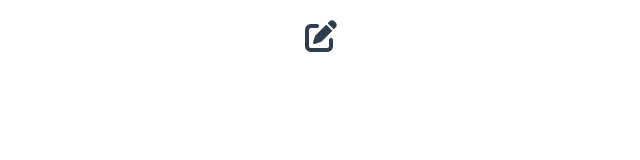
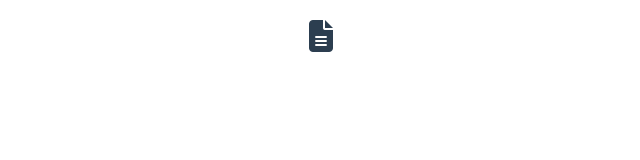
Before and after one commit to wurde/formlight, a Vue app in the folder client/: page / in a window 1280 px wide. Shown: the top 160 px of the page, without its empty margins (319-959 px from the left). Built offline with nearby package versions, Linux system fonts and the light colour scheme.

Commit message:
Pass isEditing prop down from parent to child

```diff
--- a/client/src/App.vue
+++ b/client/src/App.vue
@@ -1,6 +1,6 @@
 <template>
   <div id="app">
-    <Header />
+    <Header v-bind:isEditing="isEditing" v-on:toggleIsEditing="toggleIsEditing" />
   </div>
 </template>
 
@@ -11,6 +11,16 @@ export default {
   name: 'app',
   components: {
     Header
+  },
+  data: function() {
+    return {
+      isEditing: true
+    }
+  },
+  methods: {
+    toggleIsEditing: function() {
+      this.isEditing = !this.isEditing
+    }
   }
 }
 </script>
--- a/client/src/components/Header.vue
+++ b/client/src/components/Header.vue
@@ -1,13 +1,14 @@
 <template>
   <div>
-    <i v-if="currentView == 'editing'" v-on:click="toggleView" class="fas fa-edit icon"></i>
-    <i v-if="currentView == 'submission'" v-on:click="toggleView" class="fas fa-file-alt icon"></i>
+    <i v-show="isEditing" v-on:click="$emit('toggleIsEditing')" class="fas fa-file-alt icon"></i>
+    <i v-show="!isEditing" v-on:click="$emit('toggleIsEditing')" class="fas fa-edit icon"></i>
   </div>
 </template>
 
 <script>
 export default {
   name: 'Header',
+  props: ['isEditing'],
   data: function() {
     return {
       currentView: 'editing'
```
